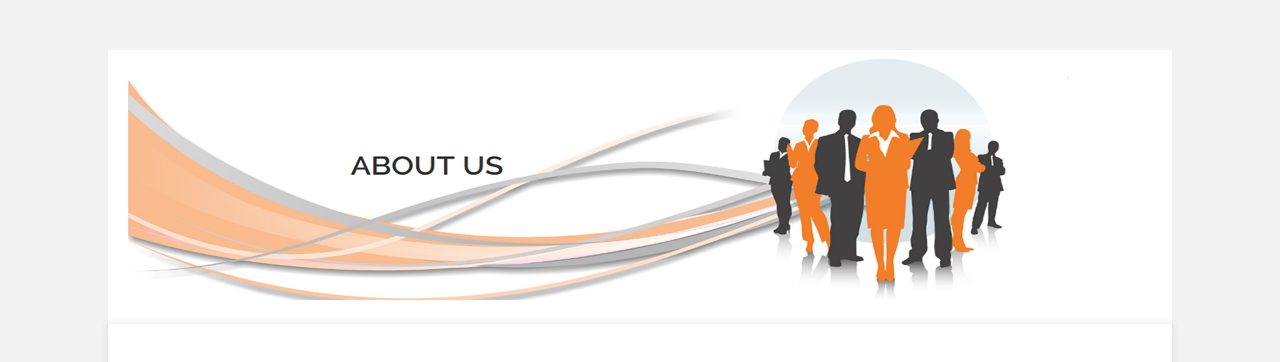
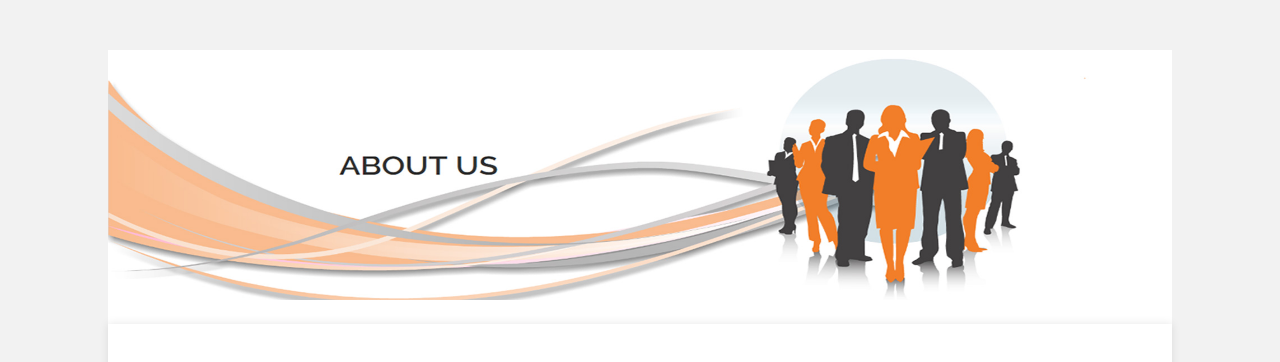
Before and after one commit to hsafari99/about, a plain HTML site: page index.html in a window 1280 px wide. Shown: the top 362 px of the page. Drawn offline with Linux system fonts and the light colour scheme.

Commit message:
change contents

```diff
--- a/index.html
+++ b/index.html
@@ -13,10 +13,9 @@
             text-align: left;
         }
         .img_container {
-            max-width: 80%;
+            max-width: calc(80% + 40px);
             margin: 50px auto 0px auto;
             background-color: #fff;
-            padding: 0px 20px;
         }
         .container {
             max-width: 80%;
```
